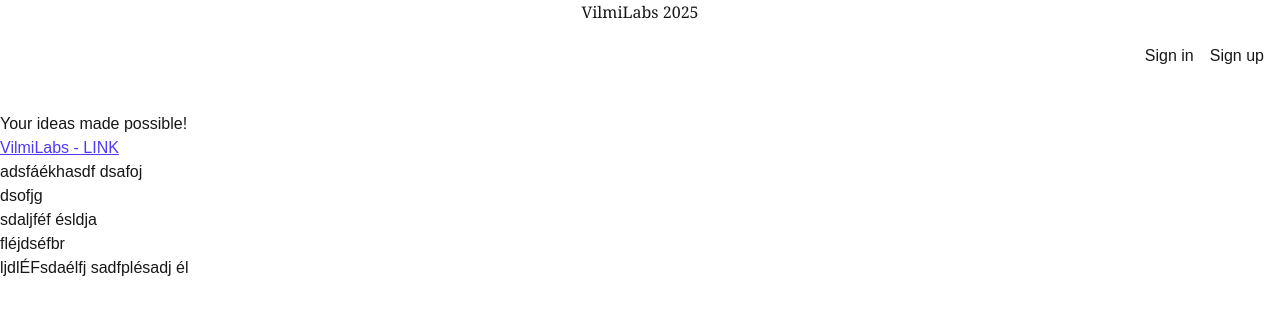
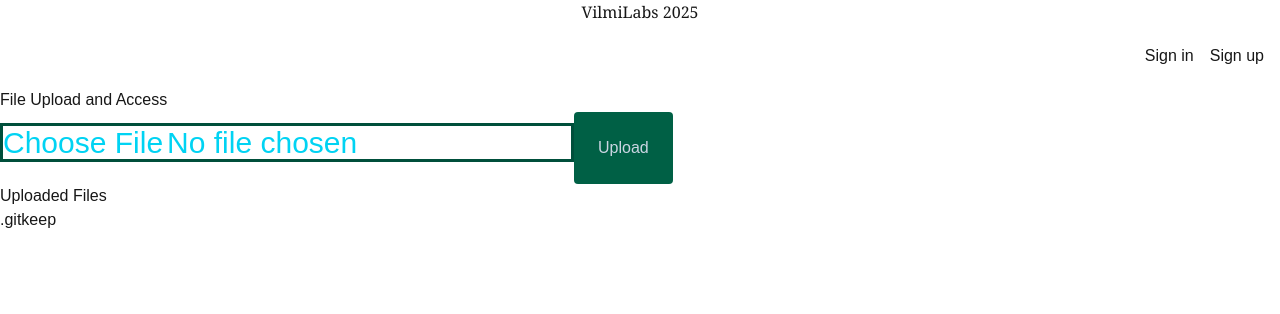
Before and after one commit to vilmilabs/vilmilabsproto, a Next.js app: page / in a window 1280 px wide. Shown: the top 314 px of the page. Built offline with nearby package versions, Linux system fonts and the light colour scheme; no server answers.

Commit message:
workpls3

```diff
--- a/app/apps/vlshare/page.tsx
+++ /dev/null
@@ -1,13 +0,0 @@
-// app/page.js
-import UploadForm from '@/components/UploadForm';
-import FileList from '@/components/FileList';
-
-export default async function Page() {
-  return (
-    <div>
-      <h1>File Upload and Access</h1>
-      <UploadForm />
-      <FileList />
-    </div>
-  );
-}
--- a/app/company/auth/authportal/page.tsx
+++ /dev/null
@@ -1,9 +0,0 @@
-import React from 'react'
-
-const authportal = () => {
-  return (
-    <div>authportal</div>
-  )
-}
-
-export default authportal
--- a/app/company/auth/page.tsx
+++ /dev/null
@@ -1,9 +0,0 @@
-import React from 'react'
-
-const auth_main = () => {
-  return (
-    <div>auth_main</div>
-  )
-}
-
-export default auth_main
--- a/app/link/nav/page.tsx
+++ /dev/null
@@ -1,10 +0,0 @@
-
-import 'next/navigation'
-import { redirect } from 'next/navigation'
-
-export default function Page() {
-
-  return (
-    redirect("/company/map")
-  )
-}
--- a/app/page.tsx
+++ b/app/page.tsx
@@ -1,22 +1,13 @@
-export default function Home() {
+// app/page.js
+import UploadForm from '@/components/UploadForm';
+import FileList from '@/components/FileList';
+
+export default async function Page() {
   return (
-    <div className="">
-      <br />
-      <section id="head1">
-        <div>Your ideas made possible!</div>
-      </section>
-
-      <a href="/link" className="text-indigo-600 underline hover:underline-offset-8">VilmiLabs - LINK</a>
-      <br />
-      adsfáékhasdf
-      dsafoj
-      <br />dsofjg
-      <br />sdaljféf
-      ésldja <br />fléjdséfbr
-      <br />ljdlÉFsdaélfj
-
-      sadfplésadj
-      él
+    <div>
+      <h1>File Upload and Access</h1>
+      <UploadForm />
+      <FileList />
     </div>
   );
 }
```
